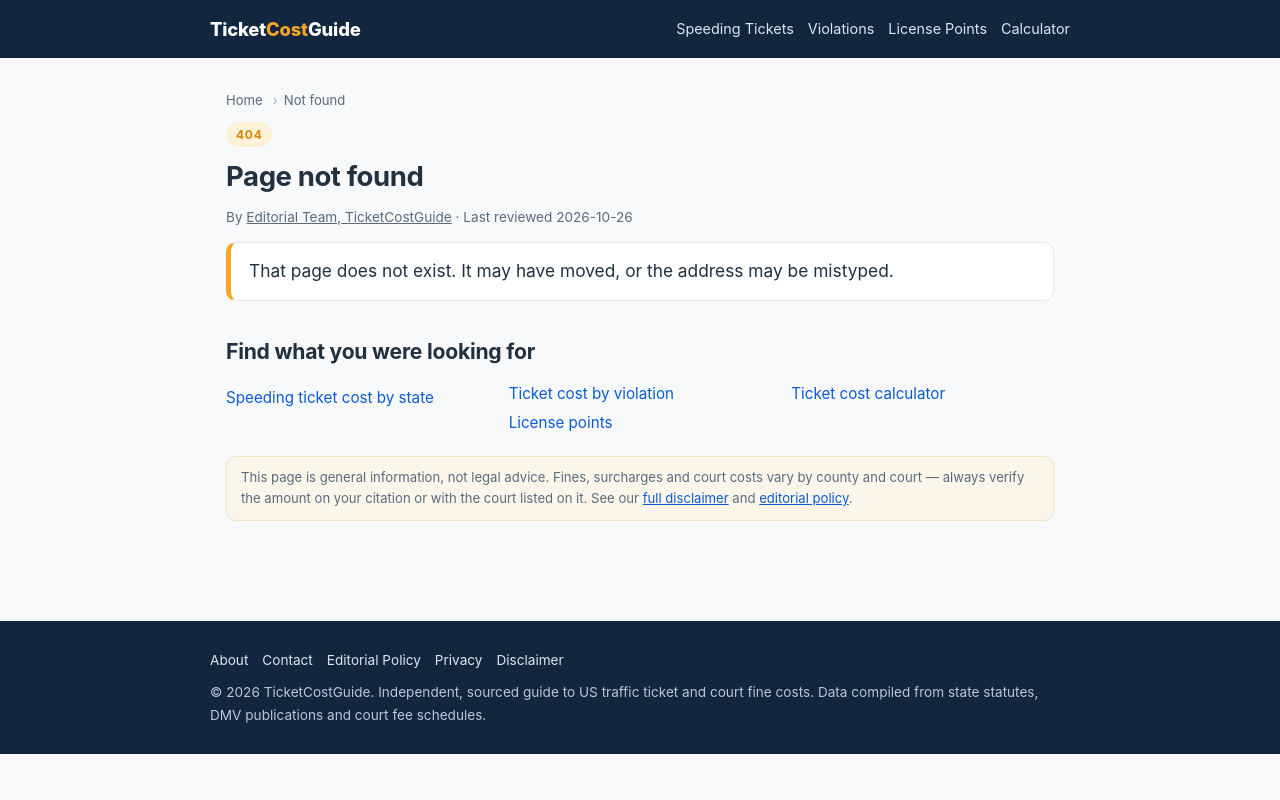
After one commit to faisalirshad320/ticketcostguide-site, a PHP site: page /404.html in a window 1280 px wide. The commit adds this page. Run offline with PHP 8.4, Linux system fonts and the light colour scheme.

Commit message:
Return a real 404 for unknown URLs instead of the homepage
Nginx on Cloudways falls back to /index.php for any URL it cannot match,
and index.php always served the homepage with a 200. Every mistyped or
retired URL (e.g. the old /ticket-cost/illegal-u-turn/ hub) became a copy
of the homepage, which Search Console reported as "Alternate page with
proper canonical tag".

index.php now serves index.html only for "/" and returns 404 (with an
X-Robots-Tag: noindex header) for everything else, using a new noindex
404.html built by `python3 build.py 404` (also part of `shell`).

Co-Authored-By: Claude Opus 5.5 <noreply@anthropic.com>
Claude-Session: https://claude.ai/code/session_01SnQARBXTyFcBKstc8mn5pQ

```diff
--- /dev/null
+++ b/404.html
@@ -0,0 +1,46 @@
+<!DOCTYPE html>
+<html lang="en">
+<head>
+<meta name="robots" content="noindex,follow">
+<meta charset="utf-8">
+<meta name="viewport" content="width=device-width, initial-scale=1">
+<title>Page not found | TicketCostGuide</title>
+<meta name="description" content="This page could not be found.">
+<link rel="canonical" href="https://www.ticketcostguide.com/404/">
+<link rel="stylesheet" href="/assets/style.css">
+<meta property="og:title" content="Page not found | TicketCostGuide">
+<meta property="og:description" content="This page could not be found.">
+<meta property="og:url" content="https://www.ticketcostguide.com/404/">
+<meta property="og:type" content="article">
+<meta property="og:site_name" content="TicketCostGuide">
+<script type="application/ld+json">{"@context": "https://schema.org", "@graph": [{"@type": "WebSite", "@id": "https://www.ticketcostguide.com/#website", "url": "https://www.ticketcostguide.com/", "name": "TicketCostGuide", "description": "Independent, sourced guide to US traffic ticket and court fine costs.", "publisher": {"@id": "https://www.ticketcostguide.com/#org"}}, {"@type": "Organization", "@id": "https://www.ticketcostguide.com/#org", "name": "TicketCostGuide", "url": "https://www.ticketcostguide.com/", "logo": {"@type": "ImageObject", "url": "https://www.ticketcostguide.com/assets/logo.png"}}, {"@type": "BreadcrumbList", "itemListElement": [{"@type": "ListItem", "position": 1, "name": "Home", "item": "https://www.ticketcostguide.com/"}, {"@type": "ListItem", "position": 2, "name": "Not found", "item": "https://www.ticketcostguide.com/404/"}]}, {"@type": "Article", "headline": "Page not found | TicketCostGuide", "description": "This page could not be found.", "mainEntityOfPage": "https://www.ticketcostguide.com/404/", "datePublished": "2026-10-26", "dateModified": "2026-10-26", "author": {"@type": "Organization", "name": "Editorial Team, TicketCostGuide", "url": "https://www.ticketcostguide.com/editorial-policy/"}, "publisher": {"@id": "https://www.ticketcostguide.com/#org"}}]}</script>
+
+</head>
+<body>
+<header class="site-header"><div class="wrap">
+<a class="logo" href="/">Ticket<span>Cost</span>Guide</a>
+<nav class="main-nav"><a href="/speeding-ticket-cost/">Speeding Tickets</a><a href="/ticket-cost/">Violations</a><a href="/points/">License Points</a><a href="/calculators/ticket-cost/">Calculator</a></nav>
+</div></header>
+<main class="container">
+<nav class="breadcrumbs" aria-label="Breadcrumb"><ol><li><a href="/">Home</a></li><li>Not found</li></ol></nav>
+<span class="kicker">404</span>
+<h1>Page not found</h1>
+<p class="byline">By <a href="/editorial-policy/">Editorial Team, TicketCostGuide</a> · Last reviewed 2026-10-26</p>
+
+<p class="quick-answer">That page does not exist. It may have moved, or the address may be mistyped.</p>
+<h2>Find what you were looking for</h2>
+<ul class="state-list">
+<li><a href="/speeding-ticket-cost/">Speeding ticket cost by state</a></li>
+<li><a href="/ticket-cost/">Ticket cost by violation</a></li>
+<li><a href="/points/">License points</a></li>
+<li><a href="/calculators/ticket-cost/">Ticket cost calculator</a></li>
+</ul>
+
+<div class="disclaimer-note">This page is general information, not legal advice. Fines, surcharges and court costs vary by county and court — always verify the amount on your citation or with the court listed on it. See our <a href="/disclaimer/">full disclaimer</a> and <a href="/editorial-policy/">editorial policy</a>.</div>
+</main>
+<footer class="site-footer"><div class="wrap">
+<a href="/about/">About</a><a href="/contact/">Contact</a><a href="/editorial-policy/">Editorial Policy</a><a href="/privacy/">Privacy</a><a href="/disclaimer/">Disclaimer</a>
+<p>© 2026 TicketCostGuide. Independent, sourced guide to US traffic ticket and court fine costs. Data compiled from state statutes, DMV publications and court fee schedules.</p>
+</div></footer>
+</body>
+</html>
```
Also changed, not shown: index.php (+14 -3 lines), 1 other file.
